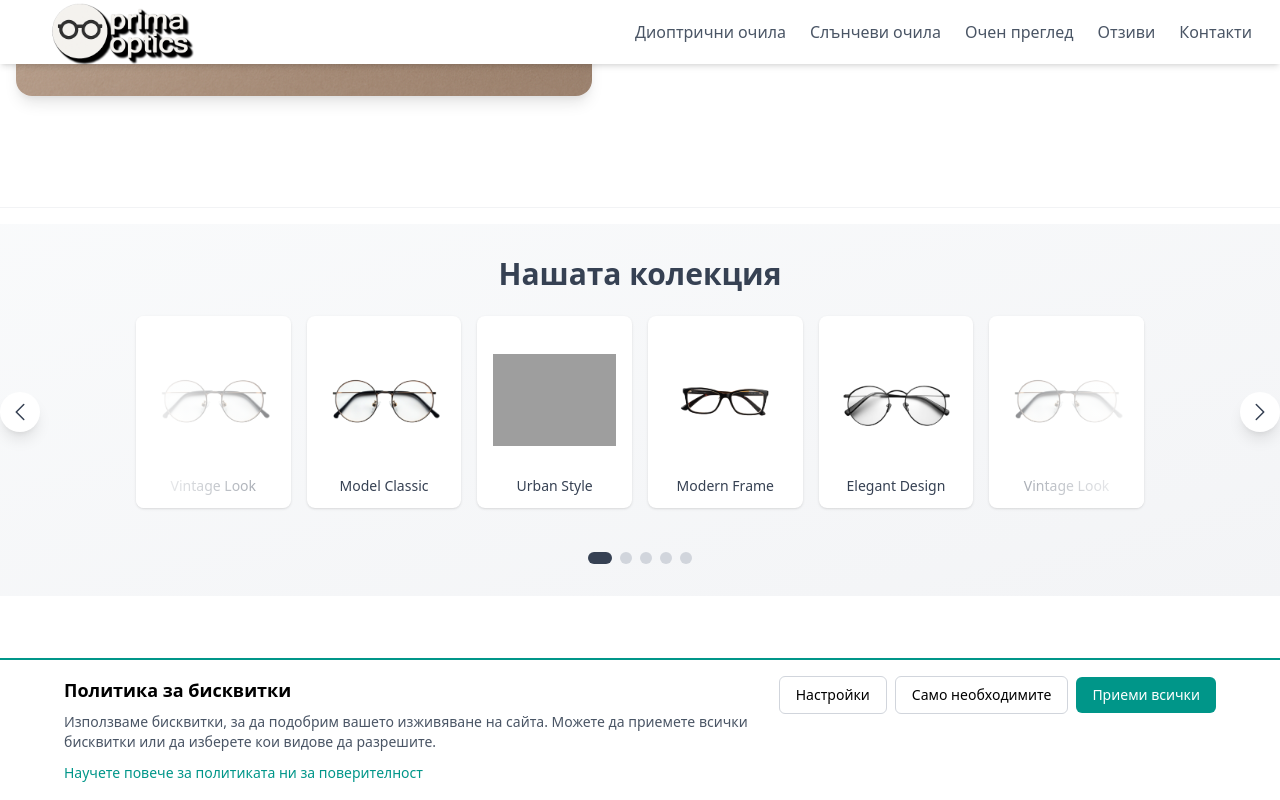
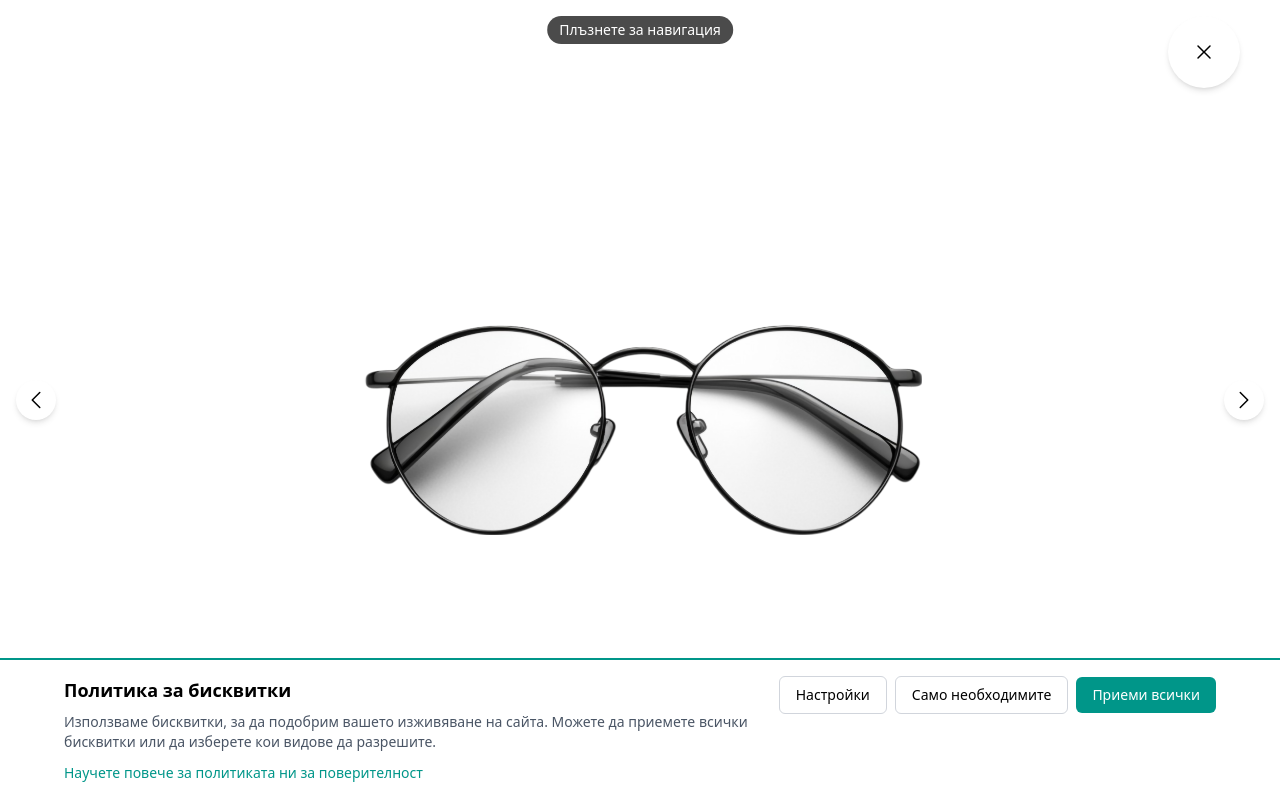
Before and after one commit to nicaroni/opticsPrima, a React (Vite) app: page / in a window 1280 px wide. Both pictures are taken after a click on the element 895 px from the left and 5880 px from the top of the page. Shown: the part 5480-6280 px from the top of the page. Built offline with nearby package versions, Linux system fonts and the light colour scheme; grey boxes are pictures that could not be loaded.

Commit message:
another function in glassesShowcase

```diff
--- a/src/App.jsx
+++ b/src/App.jsx
@@ -13,6 +13,7 @@ function App() {
         <Route path="/privacy" element={<PrivacyPolicy />} />
       </Routes>
       <CookieConsent />
+
     </Router>
   );
 }
--- a/src/assets/styles/animation.css
+++ b/src/assets/styles/animation.css
@@ -201,5 +201,10 @@
   transform: translateY(0) !important;
 }
 
+/* Make sure your banner has high z-index */
+.fixed.bottom-0.left-0.right-0.z-50 {
+  z-index: 9999 !important;
+}
+
   /************** ReviewCard ***************/
 /* *****************************************/
--- a/src/components/CookieConsent.jsx
+++ b/src/components/CookieConsent.jsx
@@ -15,6 +15,8 @@ export default function CookieConsent() {
 
   // Check for existing consent on mount
   useEffect(() => {
+    // Short timeout to allow page to render first
+    setTimeout(() => {
       const savedConsent = localStorage.getItem('cookie-consent');
       if (!savedConsent) {
         // No consent found, show the banner
@@ -27,11 +29,15 @@ export default function CookieConsent() {
             ...prev,
             ...savedPreferences
           }));
+
+          // Important: Apply settings on page load for returning visitors
+          applyConsentSettings(savedPreferences);
         } catch (e) {
           console.error('Error parsing saved cookie consent');
           setVisible(true);
         }
       }
+    }, 300); // Small delay for better UX
   }, []);
 
   // Save consent and hide banner
@@ -86,10 +92,19 @@ export default function CookieConsent() {
   };
 
   // If banner is not visible, don't render anything
-  if (!visible) return null;
+  useEffect(() => {
+    if (visible) {
+      console.log("Cookie consent banner should be visible now!");
+    }
+  }, [visible]);
+
+  if (!visible) {
+    console.log("Cookie consent banner is currently hidden");
+    return null;
+  }
 
   return (
-    <div className="fixed bottom-0 left-0 right-0 z-50 bg-white shadow-lg p-4 border-t-2 border-teal-600">
+    <div className="fixed bottom-0 left-0 right-0 z-[9999] bg-white shadow-lg p-4 border-t-2 border-teal-600">
       <div className="container mx-auto max-w-6xl">
         <div className="flex flex-col md:flex-row justify-between items-start gap-4">
           <div className="flex-1">
@@ -189,6 +204,8 @@ export default function CookieConsent() {
 
 // Helper function to apply consent settings to third-party scripts
 function applyConsentSettings(preferences) {
+  console.log('Applying consent settings:', preferences);
+
   // Google Analytics
   if (preferences.analytics) {
     loadScript('https://www.googletagmanager.com/gtag/js?id=YOUR_GA_ID', 'google-analytics');
--- a/src/components/Header.jsx
+++ b/src/components/Header.jsx
@@ -14,11 +14,11 @@ function Header({ scrollToSection }) {
               transition: "all 0.3s ease"
             }}
             onMouseOver={(e) => {
-              e.currentTarget.style.filter = "drop-shadow(2px 2px 0 #000) drop-shadow(3px 3px 0 #000) drop-shadow(px 4px 0 #000)"
+              e.currentTarget.style.filter = "drop-shadow(5px 2px 0 #000) drop-shadow(3px 3px 0 #000) drop-shadow(6px 5px 0 #000)"
               e.currentTarget.style.transform = "scale(0.85) translateY(-2px)"
             }}
             onMouseOut={(e) => {
-              e.currentTarget.style.filter = "drop-shadow(1px 1px 0 #000) drop-shadow(1px 1px 0 #000) drop-shadow(1px 1px 0 #000)"
+              e.currentTarget.style.filter = "drop-shadow(4px 1px 0 #000) drop-shadow(4px 3px 0 #000) drop-shadow(5px 1px 0 #000)"
               e.currentTarget.style.transform = "scale(0.8) translateY(0)"
             }}
           />
--- /dev/null
+++ b/src/components/ImageLightbox.jsx
@@ -0,0 +1,170 @@
+import React, { useEffect, useState } from 'react';
+import { XMarkIcon, ChevronLeftIcon, ChevronRightIcon } from '@heroicons/react/24/solid';
+
+export default function ImageLightbox({
+  isOpen,
+  onClose,
+  currentImage,
+  allImages,
+  onPrev,
+  onNext,
+  currentIndex
+}) {
+  // For touch swipe detection
+  const [touchStart, setTouchStart] = useState(null);
+  const [touchEnd, setTouchEnd] = useState(null);
+  const [isSwiping, setIsSwiping] = useState(false);
+  const [translateX, setTranslateX] = useState(0);
+
+  // Minimum swipe distance to register as a gesture (in pixels)
+  const minSwipeDistance = 50;
+
+  // Reset touch state when image changes
+  useEffect(() => {
+    setTouchStart(null);
+    setTouchEnd(null);
+    setTranslateX(0);
+    setIsSwiping(false);
+  }, [currentIndex]);
+
+  // Handle touch events
+  const handleTouchStart = (e) => {
+    setTouchEnd(null);
+    setTouchStart(e.targetTouches[0].clientX);
+    setIsSwiping(true);
+  };
+
+  const handleTouchMove = (e) => {
+    if (!touchStart) return;
+
+    const currentTouch = e.targetTouches[0].clientX;
+    const diff = currentTouch - touchStart;
+
+    // Calculate live translation for feedback during swipe
+    setTranslateX(diff * 0.5); // Scale down movement for smoother feel
+  };
+
+  const handleTouchEnd = (e) => {
+    if (!touchStart) return;
+
+    const endTouch = e.changedTouches[0].clientX;
+    setTouchEnd(endTouch);
+
+    // Calculate swipe distance
+    const distance = endTouch - touchStart;
+    const isLeftSwipe = distance < -minSwipeDistance;
+    const isRightSwipe = distance > minSwipeDistance;
+
+    // Trigger navigation based on swipe direction
+    if (isLeftSwipe) {
+      onNext();
+    } else if (isRightSwipe) {
+      onPrev();
+    }
+
+    // Reset swipe state
+    setIsSwiping(false);
+    setTranslateX(0);
+    setTouchStart(null);
+  };
+
+  // Close on escape key
+  useEffect(() => {
+    const handleEsc = (e) => {
+      if (e.key === 'Escape') onClose();
+    };
+
+    if (isOpen) {
+      document.addEventListener('keydown', handleEsc);
+      document.body.style.overflow = 'hidden';
+    }
+
+    return () => {
+      document.removeEventListener('keydown', handleEsc);
+      document.body.style.overflow = '';
+    };
+  }, [isOpen, onClose]);
+
+  if (!isOpen) return null;
+
+  return (
+    <div className="fixed inset-0 z-50 flex items-center justify-center p-4  bg-white bg-opacity-80 select-none">
+      {/* Close button with white circle and black X */}
+      <button
+        onClick={onClose}
+        className="absolute top-4 right-10 p-6 rounded-full bg-white hover:bg-gray-100 transition-all z-100 shadow-md"
+        aria-label="Close lightbox"
+      >
+        <XMarkIcon className="w-6 h-6 text-black" />
+      </button>
+
+      {/* Previous button with white circle and black arrow */}
+      <button
+        onClick={onPrev}
+        className="absolute left-4 p-2 rounded-full bg-white hover:bg-gray-100 transition-all shadow-md"
+        aria-label="Previous image"
+      >
+        <ChevronLeftIcon className="w-6 h-6 text-black" />
+      </button>
+
+      {/* Image container with touch event handlers */}
+      <div
+        className="relative w-full max-w-4xl max-h-full flex items-center justify-center"
+        onTouchStart={handleTouchStart}
+        onTouchMove={handleTouchMove}
+        onTouchEnd={handleTouchEnd}
+      >
+        <div
+          className={`transition-transform duration-300 ease-out w-full flex items-center justify-center`}
+          style={{
+            transform: `translateX(${translateX}px)`
+          }}
+        >
+          <img
+            src={currentImage?.src}
+            alt={currentImage?.name}
+            className="max-w-full max-h-[80vh] object-contain"
+            draggable="false"
+          />
+        </div>
+
+        {/* Visual feedback indicators during swipe */}
+        {isSwiping && translateX > 20 && (
+          <div className="absolute left-8 text-white bg-black bg-opacity-40 rounded-full p-6">
+            <ChevronLeftIcon className="w-8 h-8" />
+          </div>
+        )}
+
+        {isSwiping && translateX < -20 && (
+          <div className="absolute right-8 text-white bg-black bg-opacity-40 rounded-full p-6">
+            <ChevronRightIcon className="w-8 h-8" />
+          </div>
+        )}
+
+        {/* Product name */}
+        <div className="absolute bottom-0 left-0 right-0 bg-black bg-opacity-50 rounded-3xl text-white p-4 text-center">
+          <h3 className="text-lg md:text-xl font-medium">{currentImage?.name}</h3>
+        </div>
+      </div>
+
+      {/* Next button with white circle and black arrow */}
+      <button
+        onClick={onNext}
+        className="absolute right-4 p-2 rounded-full bg-white hover:bg-gray-100 transition-all shadow-md"
+        aria-label="Next image"
+      >
+        <ChevronRightIcon className="w-6 h-6 text-black" />
+      </button>
+
+      {/* Image counter */}
+      <div className="absolute bottom-4 left-1/2 -translate-x-1/2 text-white bg-black bg-opacity-50 px-4 py-1 rounded-full">
+        {currentIndex + 1} / {allImages.length}
+      </div>
+
+      {/* Optional swipe instructions for users on first open */}
+      <div className="absolute top-4 left-1/2 -translate-x-1/2 text-sm text-white bg-black bg-opacity-40 px-3 py-1 rounded-full opacity-70">
+        Плъзнете за навигация
+      </div>
+    </div>
+  );
+}
--- a/src/containers/GlassesShowcase.jsx
+++ b/src/containers/GlassesShowcase.jsx
@@ -2,13 +2,19 @@
 import React, { useState, useEffect, useRef } from 'react';
 import { ChevronLeftIcon, ChevronRightIcon } from '@heroicons/react/24/solid';
 import { glassesData } from './glassesData';
+import ImageLightbox from '../components/ImageLightbox';
 
 export default function GlassesShowcase() {
+  // Existing states
   const [currentPage, setCurrentPage] = useState(0);
   const [isAnimating, setIsAnimating] = useState(false);
   const [edgeOpacity, setEdgeOpacity] = useState(0);
-  const [itemsPerPage, setItemsPerPage] = useState(4); // Default for large screens
+  const [itemsPerPage, setItemsPerPage] = useState(4);
   const opacityTimerRef = useRef(null);
+
+  // New lightbox states
+  const [lightboxOpen, setLightboxOpen] = useState(false);
+  const [selectedImageIndex, setSelectedImageIndex] = useState(0);
 
   // Update items per page based on screen width
   useEffect(() => {
@@ -126,20 +132,38 @@ export default function GlassesShowcase() {
   const slidePosition = currentPage * -100; // slide by 100% for each page
   const allPageItems = getAllPageItems();
 
+  // Lightbox handlers
+  const openLightbox = (glassesIndex) => {
+    setSelectedImageIndex(glassesIndex);
+    setLightboxOpen(true);
+  };
+
+  const closeLightbox = () => {
+    setLightboxOpen(false);
+  };
+
+  const goToNextImage = () => {
+    setSelectedImageIndex((prev) => (prev === glassesData.length - 1 ? 0 : prev + 1));
+  };
+
+  const goToPrevImage = () => {
+    setSelectedImageIndex((prev) => (prev === 0 ? glassesData.length - 1 : prev - 1));
+  };
+
   return (
     <div className="w-full py-2 px-4 max-w-7xl mx-auto">
-      <h2 className="text-3xl font-bold mb-5 text-gray-700 text-center">
+      <h2 className="text-3xl font-bold mb-5  text-gray-700 text-center select-none">
         Нашата колекция
       </h2>
 
       <div className="relative">
-        {/* Left arrow */}
+        {/* Left arrow button (unchanged) */}
         <button
           onClick={goToPrevPage}
           disabled={isAnimating}
           className={`absolute -left-4 lg:-left-8 top-1/2 -translate-y-1/2
-                      bg-white shadow-lg rounded-full p-2 z-10
-                      ${isAnimating ? 'opacity-50 cursor-not-allowed' : 'hover:bg-gray-100'}`}
+                    bg-white shadow-lg rounded-full p-2 z-10 select-none
+                    ${isAnimating ? 'opacity-50 cursor-not-allowed' : 'hover:bg-gray-100'}`}
         >
           <ChevronLeftIcon className="h-6 w-6 text-gray-700" />
         </button>
@@ -157,8 +181,19 @@ export default function GlassesShowcase() {
                 className="flex-shrink-0 w-full flex"
               >
                 {pageItems.map((glasses, index) => {
+                  // Find the real index in the original glassesData array
+                  const startIdx = currentPage * itemsPerPage;
+                  const realIndex = (() => {
+                    if (index === 0) {
+                      return (startIdx - 1 + glassesData.length) % glassesData.length;
+                    } else if (index === itemsPerPage + 1) {
+                      return (startIdx + itemsPerPage) % glassesData.length;
+                    } else {
+                      return (startIdx + index - 1) % glassesData.length;
+                    }
+                  })();
+
                   // Calculate width based on items per page
-                  // +2 accounts for the edge items (prev and next)
                   const itemWidth = 100 / (itemsPerPage + 2);
 
                   return (
@@ -169,10 +204,10 @@ export default function GlassesShowcase() {
                     >
                       <div
                         className="bg-white rounded-lg p-3 shadow-sm flex flex-col items-center h-full
-                                 transition-all duration-1000 ease-in-out hover:shadow-md hover:-translate-y-1
-                                 relative"
+                               transition-all duration-1000 ease-in-out hover:shadow-md hover:-translate-y-1
+                               relative cursor-pointer select-none"
                       >
-                        {/* First item (edge fade) */}
+                        {/* First/last item fade effects (unchanged) */}
                         {index === 0 && (
                           <div
                             className="absolute inset-0 rounded-lg pointer-events-none z-10"
@@ -185,7 +220,6 @@ export default function GlassesShowcase() {
                           />
                         )}
 
-                        {/* Last item (edge fade) */}
                         {index === itemsPerPage + 1 && (
                           <div
                             className="absolute inset-0 rounded-lg pointer-events-none z-10"
@@ -198,17 +232,20 @@ export default function GlassesShowcase() {
                           />
                         )}
 
-                        {/* Image container - make height responsive */}
-                        <div className="rounded-lg p-1 mb-1 w-full h-36 sm:h-32 md:h-36 flex items-center justify-center">
+                        {/* Clickable image container */}
+                        <div
+                          className="rounded-lg p-1 mb-1 w-full  h-36 sm:h-32 md:h-36 flex items-center justify-center"
+                          onClick={() => openLightbox(realIndex)}
+                        >
                           <img
                             src={glasses.src}
                             alt={glasses.name}
-                            className="max-h-32 max-w-full object-contain"
+                            className="max-h-32 max-w-full object-contain cursor-pointer hover:opacity-90 transition-opacity"
                           />
                         </div>
 
-                        {/* Product name - adjust font size for mobile */}
-                        <h3 className="text-xs sm:text-sm font-medium text-gray-700 text-center">
+                        {/* Product name */}
+                        <h3 className="text-xs sm:text-sm font-medium text-gray-700 text-center select-none">
                           {glasses.name}
                         </h3>
                       </div>
@@ -220,24 +257,24 @@ export default function GlassesShowcase() {
           </div>
         </div>
 
-        {/* Right arrow */}
+        {/* Right arrow button (unchanged) */}
         <button
           onClick={goToNextPage}
           disabled={isAnimating}
           className={`absolute -right-4 lg:-right-8 top-1/2 -translate-y-1/2
-                      bg-white shadow-lg rounded-full p-2 z-10
-                      ${isAnimating ? 'opacity-50 cursor-not-allowed' : 'hover:bg-gray-100'}`}
+                    bg-white shadow-lg rounded-full p-2 z-10 select-none
+                    ${isAnimating ? 'opacity-50 cursor-not-allowed' : 'hover:bg-gray-100'}`}
         >
           <ChevronRightIcon className="h-6 w-6 text-gray-700" />
         </button>
       </div>
 
-      {/* Page indicators */}
-      <div className="flex justify-center mt-6 sm:mt-10 gap-2">
+      {/* Page indicators (unchanged) */}
+      <div className="flex justify-center  mt-6 sm:mt-10 gap-2 select-none">
         {[...Array(totalPages)].map((_, i) => (
           <button
             key={i}
-            className={`w-2 h-2 sm:w-3 sm:h-3 rounded-full transition-all duration-300 ${
+            className={`w-2 h-2 sm:w-3 sm:h-3 rounded-full  transition-all duration-300 ${
               currentPage === i ? 'bg-gray-700 w-4 sm:w-6' : 'bg-gray-300'
             }`}
             onClick={() => {
@@ -258,6 +295,17 @@ export default function GlassesShowcase() {
           />
         ))}
       </div>
+
+      {/* Lightbox modal */}
+      <ImageLightbox
+        isOpen={lightboxOpen}
+        onClose={closeLightbox}
+        currentImage={glassesData[selectedImageIndex]}
+        allImages={glassesData}
+        onPrev={goToPrevImage}
+        onNext={goToNextImage}
+        currentIndex={selectedImageIndex}
+      />
     </div>
   );
 }
--- a/src/containers/Home.jsx
+++ b/src/containers/Home.jsx
@@ -160,7 +160,8 @@ function Home() {
         [[NIKON]] (Япония),
         [[SuperNova]] от INDO (Испания)
         и бюджетната линия [[Smile by Essilor]]
-         всички с гарантирано качество и висока прецизност.`}
+
+        всички с гарантирано качество и висока прецизност.`}
         imageSrc="/images/lenses.png"
       />
 
@@ -171,6 +172,7 @@ function Home() {
         text={`[[Blue blocker филтър с антирефлексно покритие]] – намалява отблясъците и умората при работа с компютър, таблет и телефон.
         [[Почти 99% прозрачност]] – осигурява чисто зрително поле без типичната цветова промяна, присъща за други blue block стъкла.
         [[Подобрено нощно шофиране]] – по-голям контраст, по-малко ореоли и паразитни отблясъци от насрещни светлини.
+
         Подходящи както за корекция на зрението, така и като предпазни очила.`}
         imageSrc="/images/lense-2.png"
         reverse
@@ -236,7 +238,7 @@ function Home() {
        <HeroSection
         id="eye-specialist"
         title="Нашия оптометрист"
-        text={`Прегледът се извършва от Дочка Пеева – оптометрист с над 15 години професионален опит и индивидуален подход към всеки пациент.
+        text={`Прегледът се извършва от Дочка Пеева – оптометрист и оптик с над 15 години професионален опит и индивидуален подход към всеки пациент.
 
           [[Образование:]]
 
--- a/src/slides/slidesData.js
+++ b/src/slides/slidesData.js
@@ -64,20 +64,6 @@ const createSlidesData = (scrollToSection) => [
     ]
   },
   {
-    title: 'Carrera със стил и отстъпка',
-    subtitle: 'До -40% на избрани рамки Carrera',
-    description: 'Само сега – комбинирай визия и качество на специална цена.',
-    imageSrc: '/images/model-girl3.jpg',
-    textOnLeft: false,
-    buttons: [
-      {
-        label: 'Виж част от моделите',
-        className: 'bg-teal-600 text-white font-semibold py-2 px-6 rounded-full shadow-md hover:bg-teal-700',
-        onClick: () => scrollToSection('collection') // Navigate to Carrera section
-      }
-    ]
-  },
-  {
     title: 'Стил, създаден за теб.',
     subtitle: 'Комфорт, който се усеща.',
     description: 'Открий внимателно подбрана селекция от диоптрични очила, съчетание между визия и грижа за зрението.',
```
Lines whose indentation alone changed are shown as unchanged.
